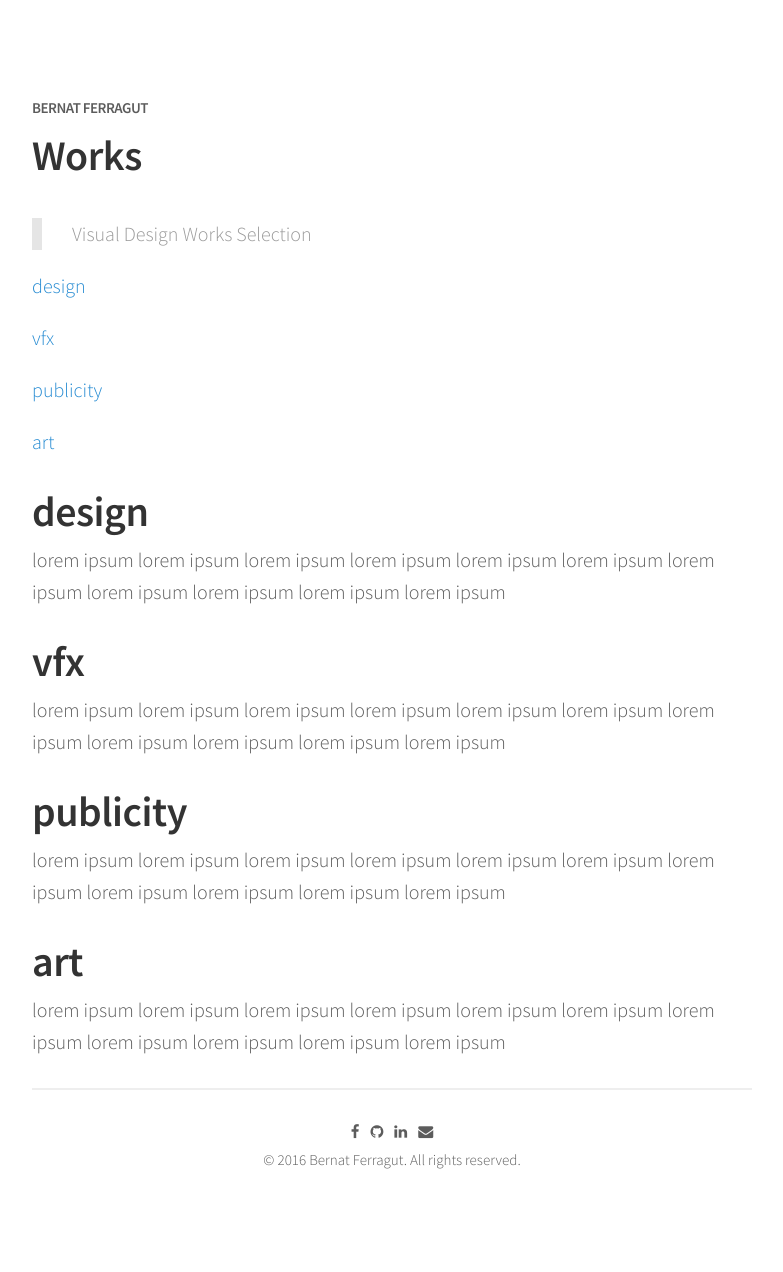
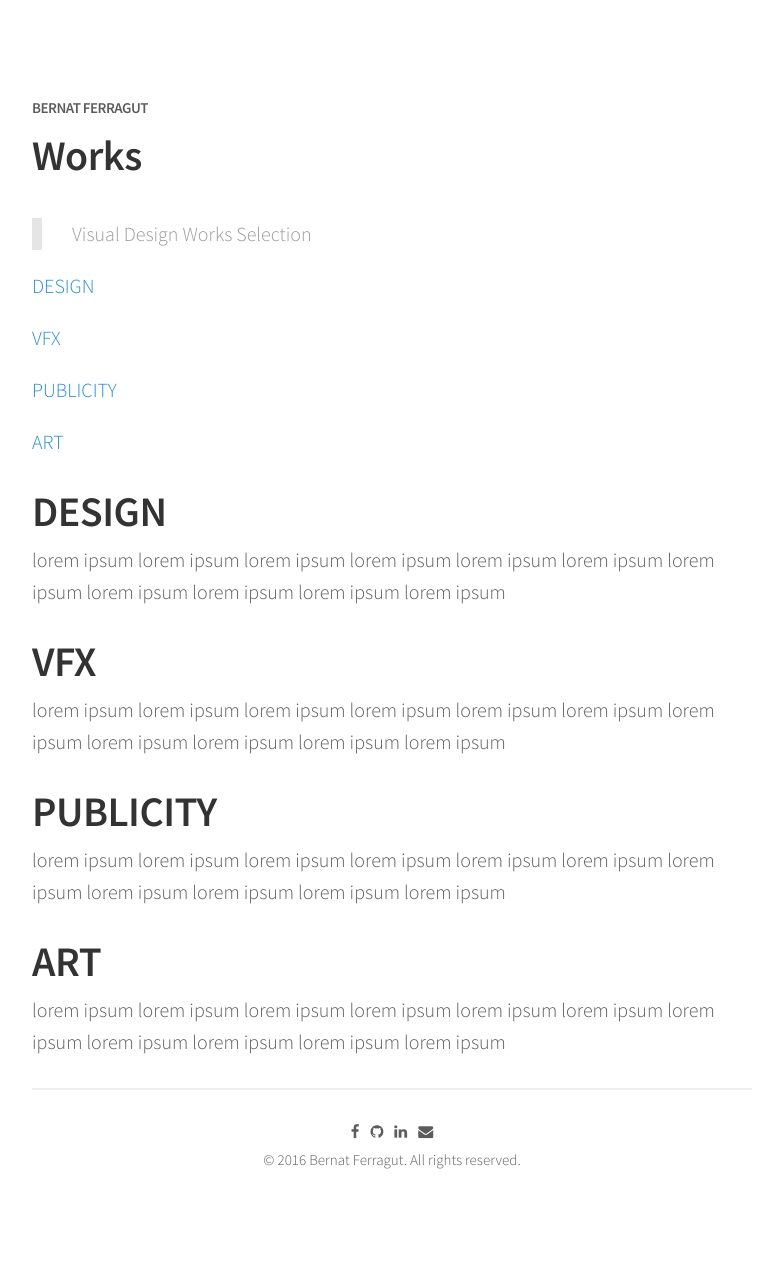
Before and after one commit to bernatferragut/FutureWeb-blog, a Jekyll site: the page built from works.md, in a window 1280 px wide. Shown: the whole page, without its empty margins (248-1031 px from the left). Built offline with Jekyll 4.4.1, drawn with Linux system fonts in a browser that asks for light colours; nearby versions of some CDN libraries.

Commit message:
Update works.md
art11

```diff
--- a/works.md
+++ b/works.md
@@ -5,19 +5,19 @@ permalink: /works/
 
 >Visual Design Works Selection
 
-[design](#design)
+[DESIGN](#design)
 
-[vfx](#vfx)
+[VFX](#vfx)
 
-[publicity](#publicity)
+[PUBLICITY](#publicity)
 
-[art](#art)
+[ART](#art)
 
 
 
 
 
-# design
+# DESIGN
 
 lorem ipsum
 lorem ipsum
@@ -31,7 +31,7 @@ lorem ipsum
 lorem ipsum
 lorem ipsum
 
-# vfx
+# VFX
 
 lorem ipsum
 lorem ipsum
@@ -45,7 +45,7 @@ lorem ipsum
 lorem ipsum
 lorem ipsum
 
-# publicity
+# PUBLICITY
 
 lorem ipsum
 lorem ipsum
@@ -59,7 +59,7 @@ lorem ipsum
 lorem ipsum
 lorem ipsum
 
-# art
+# ART
 
 lorem ipsum
 lorem ipsum
```
